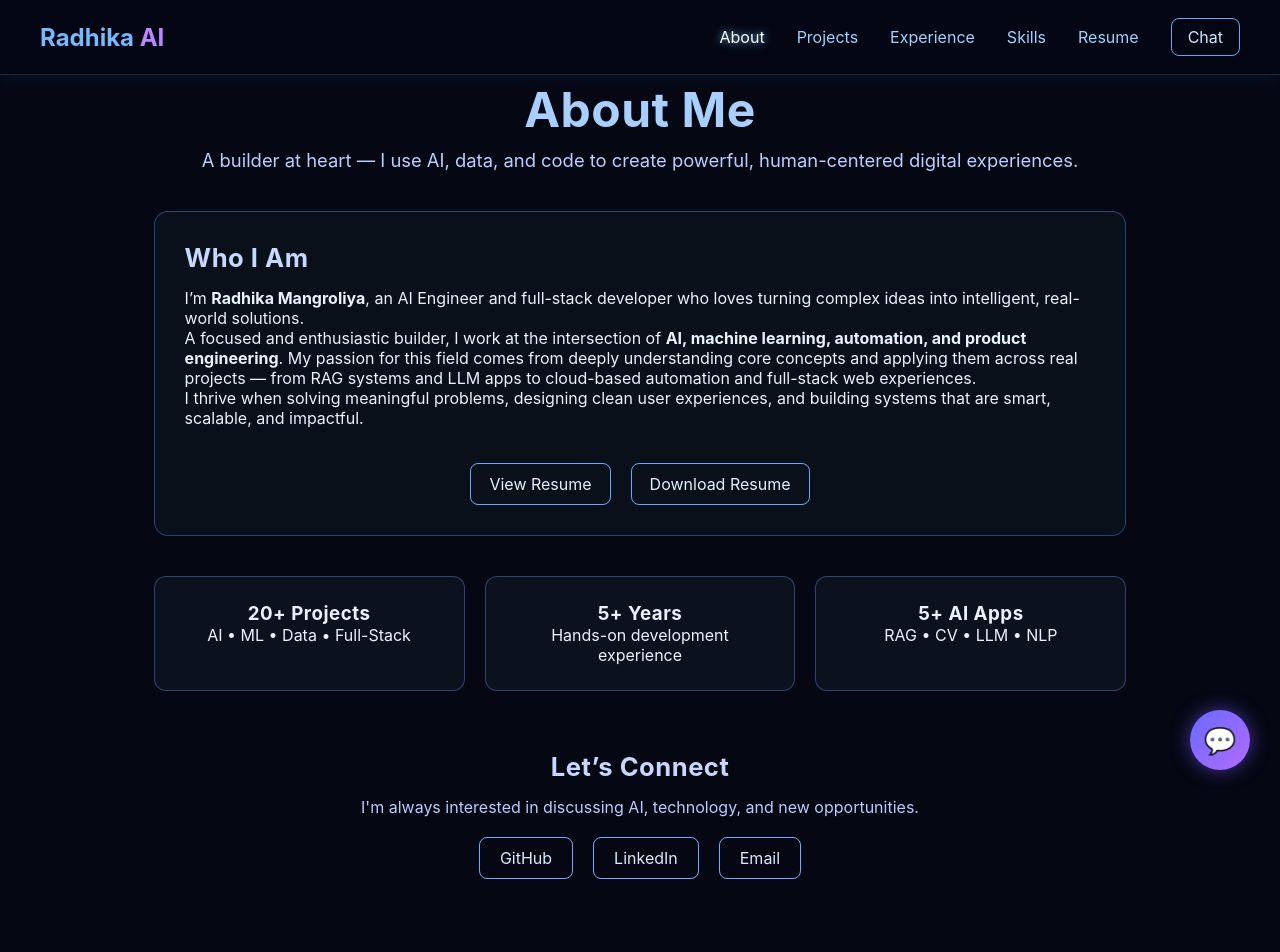
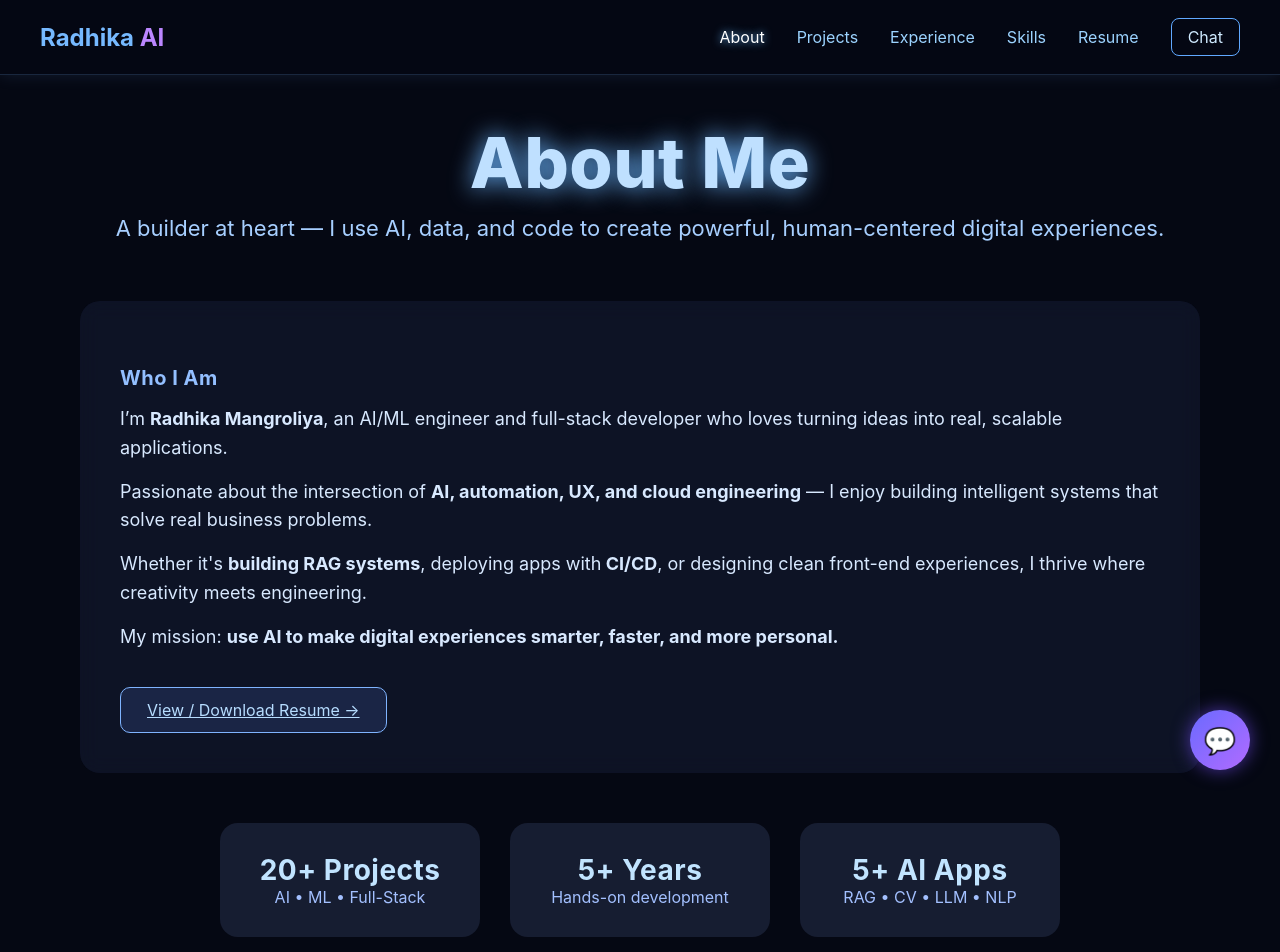
Before and after one commit to Radhikamangroliya/portfolio-Radhika-AI, a React app: page /about in a window 1280 px wide. Shown: the top 952 px of the page. Built offline with nearby package versions, Linux system fonts and the light colour scheme; the HTML template or start-up script is replaced by a standard one.

Commit message:
donetest  about page

```diff
--- a/src/pages/About.css
+++ b/src/pages/About.css
@@ -1,105 +1,137 @@
 .about-container {
-  padding: 80px 12%;
-  color: #e9f2ff;
+  padding: 120px 80px;
+  color: white;
 }
 
 .about-title {
-  font-size: 3rem;
   text-align: center;
-  color: #a8cfff;
-  margin-bottom: 10px;
+  font-size: 70px;
+  font-weight: 800;
+  color: #bfe0ff;
+  text-shadow: 0 0 25px #6cb6ff;
 }
 
-.about-subtitle {
+.about-sub {
+  margin-top: 10px;
   text-align: center;
-  font-size: 1.15rem;
-  margin-bottom: 40px;
-  color: #b8cfff;
+  font-size: 22px;
+  color: #a7cfff;
 }
 
+/* WHO I AM section */
 .about-card {
-  background: rgba(14, 22, 33, 0.6);
-  padding: 30px;
-  border-radius: 14px;
-  border: 1px solid rgba(90, 140, 255, 0.4);
+  margin-top: 60px;
+  padding: 40px;
+  border-radius: 20px;
+  background: rgba(25, 35, 60, 0.45);
   backdrop-filter: blur(10px);
-  margin-bottom: 40px;
 }
 
-.section-heading {
-  font-size: 1.6rem;
+.section-title {
+  font-size: 28px;
   margin-bottom: 15px;
-  color: #c6d8ff;
+  color: #9bd2ff;
 }
 
-.resume-buttons {
-  margin-top: 25px;
+.about-text {
+  font-size: 18px;
+  margin-bottom: 15px;
+  color: #d8e9ff;
+  line-height: 1.6;
+}
+
+/* Resume button */
+.resume-button {
+  margin-top: 20px;
+  display: inline-block;
+  padding: 12px 26px;
+  border-radius: 10px;
+  background: rgba(100, 140, 255, 0.15);
+  border: 1px solid #7fb4ff;
+  color: #b7ddff;
+  transition: 0.3s;
+}
+
+.resume-button:hover {
+  background: rgba(120, 160, 255, 0.25);
+  box-shadow: 0 0 15px #88c8ff;
+}
+
+/* Stats row */
+.stats-row {
+  margin-top: 50px;
+  display: flex;
+  gap: 30px;
+  justify-content: center;
+}
+
+.stat-box {
+  padding: 30px;
+  width: 260px;
+  background: rgba(40, 50, 80, 0.5);
+  border-radius: 18px;
+  text-align: center;
+}
+
+.stat-box h3 {
+  font-size: 28px;
+  color: #c1e4ff;
+}
+
+.stat-box p {
+  color: #a3c0ff;
+}
+
+/* CONTACT SECTION */
+.contact-section {
+  margin-top: 80px;
+  padding: 40px;
+  border-radius: 20px;
+  background: rgba(20, 35, 70, 0.4);
+  backdrop-filter: blur(8px);
+}
+
+.contact-text {
+  margin: 10px 0 20px;
+  font-size: 18px;
+  color: #e3f1ff;
+}
+
+.contact-links {
   display: flex;
   gap: 20px;
 }
 
-.btn-view,
-.btn-download {
-  padding: 10px 18px;
-  border-radius: 8px;
-  border: 1px solid #6aa7ff;
-  color: #dff1ff;
-  text-decoration: none;
-  transition: 0.3s;
+.contact-buttons {
+  margin-top: 40px;
+  display: flex;
+  justify-content: center;
+  gap: 25px;
 }
 
-.btn-view:hover,
-.btn-download:hover {
-  background: rgba(70, 120, 255, 0.3);
-  box-shadow: 0 0 12px #6aa7ff;
+.blue-btn {
+  padding: 14px 28px;
+  font-size: 20px;
+  color: #dce7ff;
+  text-decoration: none;
+  border-radius: 14px;
+
+  background: rgba(20, 30, 70, 0.6);
+  border: 2px solid #6bb9ff;
+
+  box-shadow: 0 0 20px rgba(80, 170, 255, 0.45);
+  transition: 0.25s;
 }
 
-/* Stats */
-.stats-container {
-  margin-top: 40px;
-  display: flex;
-  justify-content: space-between;
-  gap: 20px;
-  flex-wrap: wrap;
+.blue-btn:hover {
+  background: rgba(60, 110, 255, 0.25);
+  box-shadow: 0 0 25px rgba(100, 180, 255, 0.8);
+  transform: translateY(-2px);
 }
-
-.stat-card {
-  flex: 1;
-  min-width: 250px;
-  background: rgba(20, 28, 40, 0.5);
-  padding: 25px;
-  text-align: center;
-  border-radius: 12px;
-  border: 1px solid rgba(100, 140, 255, 0.4);
+/* -------------------- Mobile -------------------- */
+@media (max-width: 900px) {
+  .contact-buttons {
+    flex-direction: column;
+    align-items: center;
+  }
 }
-
-/* Connect Section */
-.connect-section {
-  margin-top: 60px;
-  text-align: center;
-}
-
-.connect-text {
-  color: #b9ccff;
-  margin-bottom: 20px;
-}
-
-.connect-links {
-  display: flex;
-  justify-content: center;
-  gap: 20px;
-}
-
-.connect-btn {
-  padding: 10px 20px;
-  border-radius: 8px;
-  border: 1px solid #7ca7ff;
-  color: #dbe9ff;
-  text-decoration: none;
-  transition: 0.3s;
-}
-
-.connect-btn:hover {
-  background: rgba(120, 160, 255, 0.25);
-  box-shadow: 0 0 12px #7ca7ff;
-}
--- a/src/pages/About.jsx
+++ b/src/pages/About.jsx
@@ -1,100 +1,94 @@
+// -------------------------------------------------------------------
+// About.jsx — Personal Bio + Stats + Contact Section
+// -------------------------------------------------------------------
+
 import React from "react";
 import "./About.css";
 
 export default function About() {
   return (
     <div className="about-container">
+
       <h1 className="about-title">About Me</h1>
-
-      <p className="about-subtitle">
+      <p className="about-sub">
         A builder at heart — I use AI, data, and code to create powerful,
         human-centered digital experiences.
       </p>
 
-      {/* WHO I AM CARD */}
-      <div className="about-card">
-        <h2 className="section-heading">Who I Am</h2>
+      {/* WHO I AM */}
+      <section className="about-card">
+        <h2 className="section-title">Who I Am</h2>
 
-          <p>I’m <strong>Radhika Mangroliya</strong>, an AI Engineer and full-stack developer who loves turning complex ideas into intelligent, real-world solutions.
-          </p>
+        <p className="about-text">
+          I’m <strong>Radhika Mangroliya</strong>, an AI/ML engineer and full-stack developer
+          who loves turning ideas into real, scalable applications.
+        </p>
 
-          <p>A focused and enthusiastic builder, I work at the intersection of <strong> AI, machine learning, automation, and product engineering</strong>.
-            My passion for this field comes from deeply understanding core concepts
-            and applying them across real projects — from RAG systems and LLM apps
-            to cloud-based automation and full-stack web experiences.
-          </p>
+        <p className="about-text">
+          Passionate about the intersection of <strong>AI, automation, UX, and
+          cloud engineering</strong> — I enjoy building intelligent systems that
+          solve real business problems.
+        </p>
 
-          <p>
-            I thrive when solving meaningful problems, designing clean user
-            experiences, and building systems that are smart, scalable, and impactful.
-          </p>
+        <p className="about-text">
+          Whether it's <strong>building RAG systems</strong>, deploying apps with
+          <strong> CI/CD</strong>, or designing clean front-end experiences,
+          I thrive where creativity meets engineering.
+        </p>
 
+        <p className="about-text">
+          My mission: <strong>use AI to make digital experiences smarter,
+          faster, and more personal.</strong>
+        </p>
 
-        {/* RESUME BUTTONS */}
-        <div className="resume-buttons">
-          <a
-            href="/resume.pdf"
-            target="_blank"
-            rel="noopener noreferrer"
-            className="btn-view"
-          >
-            View Resume
-          </a>
+        {/* ✅ Resume View/Download */}
+        <a href="/resume.pdf" target="_blank" className="resume-button">
+          View / Download Resume →
+        </a>
+      </section>
 
-          <a href="/resume.pdf" download className="btn-download">
-            Download Resume
-          </a>
-        </div>
-      </div>
-
-      {/* STATS */}
-      <div className="stats-container">
-        <div className="stat-card">
+      {/* Stats row */}
+      <div className="stats-row">
+        <div className="stat-box">
           <h3>20+ Projects</h3>
-          <p>AI • ML • Data • Full-Stack</p>
+          <p>AI • ML • Full-Stack</p>
         </div>
 
-        <div className="stat-card">
+        <div className="stat-box">
           <h3>5+ Years</h3>
-          <p>Hands-on development experience</p>
+          <p>Hands-on development</p>
         </div>
 
-        <div className="stat-card">
+        <div className="stat-box">
           <h3>5+ AI Apps</h3>
           <p>RAG • CV • LLM • NLP</p>
         </div>
       </div>
 
-      {/* LET'S CONNECT */}
-      <div className="connect-section">
-        <h2 className="section-heading">Let’s Connect</h2>
+      {/* ================= CONTACT CARD ================= */}
+      <div className="about-card contact-card">
+        <h2 className="section-title">Let’s Connect</h2>
 
-        <p className="connect-text">
-          I'm always interested in discussing AI, technology, and new opportunities.
+        <p className="about-text small">
+          I’m always open to discussing AI, technology, collaboration, or new opportunities.
         </p>
 
-        <div className="connect-links">
-          <a
-            href="https://github.com/Radhikamangroliya"
-            target="_blank"
-            className="connect-btn"
-          >
-            GitHub
+        <div className="contact-buttons">
+          <a className="blue-btn" href="mailto:radhikamangroliya0@gmail.com">
+            Email →
           </a>
 
-          <a
-            href="https://www.linkedin.com/in/radhika-mangroliya-87aa75214/"
-            target="_blank"
-            className="connect-btn"
-          >
-            LinkedIn
+          <a className="blue-btn" href="https://www.linkedin.com/in/radhika-mangroliya-87aa75214/" target="_blank">
+            LinkedIn →
           </a>
 
-          <a href="mailto:radhikamangroliya0@gmail.com" className="connect-btn">
-            Email
+          <a className="blue-btn" href="https://github.com/Radhikamangroliya" target="_blank">
+            GitHub →
           </a>
         </div>
       </div>
+
+
     </div>
   );
 }
--- a/src/pages/Home.jsx
+++ b/src/pages/Home.jsx
@@ -1,11 +1,12 @@
 // -------------------------------------------------------------
-// Home.jsx — Neon Hero + Parallax Grid + Stars + Particles
+// Home.jsx — Final Neon Hero + AI Card + Contact Button
 // -------------------------------------------------------------
 
 import React, { useEffect } from "react";
 import "./Home.css";
 
 export default function Home() {
+
   // ===== Parallax Scroll Effect =====
   useEffect(() => {
     const grid = document.querySelector(".grid-bg");
@@ -21,12 +22,16 @@ export default function Home() {
     return () => window.removeEventListener("scroll", handleScroll);
   }, []);
 
+  // Scroll to contact area in About section
+  const goToContact = () => {
+    window.location.href = "/about#contact-section";
+  };
+
   return (
     <div className="home-wrapper">
 
       {/* ===== BACKGROUND LAYERS ===== */}
       <div className="background-layers">
-        {/* Floating particles */}
         <div className="particles-layer">
           {[...Array(25)].map((_, i) => (
             <div
@@ -42,12 +47,11 @@ export default function Home() {
           ))}
         </div>
 
-        {/* Stars + Grid */}
         <div className="stars-bg"></div>
         <div className="grid-bg"></div>
       </div>
 
-      {/* ===== LEFT HERO SECTION ===== */}
+      {/* ===== LEFT SECTION ===== */}
       <section className="hero-left">
         <h1 className="hero-title">
           RADHIKA <br /> MANGROLIYA
@@ -60,6 +64,11 @@ export default function Home() {
         <p className="hero-tagline">
           Your AI-powered career assistant.
         </p>
+
+        {/* ✅ NEW CONTACT ME BUTTON */}
+        <button className="contact-btn" onClick={goToContact}>
+          Contact Me →
+        </button>
       </section>
 
       {/* ===== RIGHT AI CARD ===== */}
@@ -68,7 +77,9 @@ export default function Home() {
 
         <div className="ai-circle">AI</div>
 
-        <p className="ai-desc">Hello! Ask me anything about Radhika.</p>
+        <p className="ai-desc">
+          Hello! Ask me anything about Radhika.
+        </p>
 
         <button
           className="ai-ask-btn"
```
Also changed, not shown: src/pages/Home.css (+34 -13 lines).
